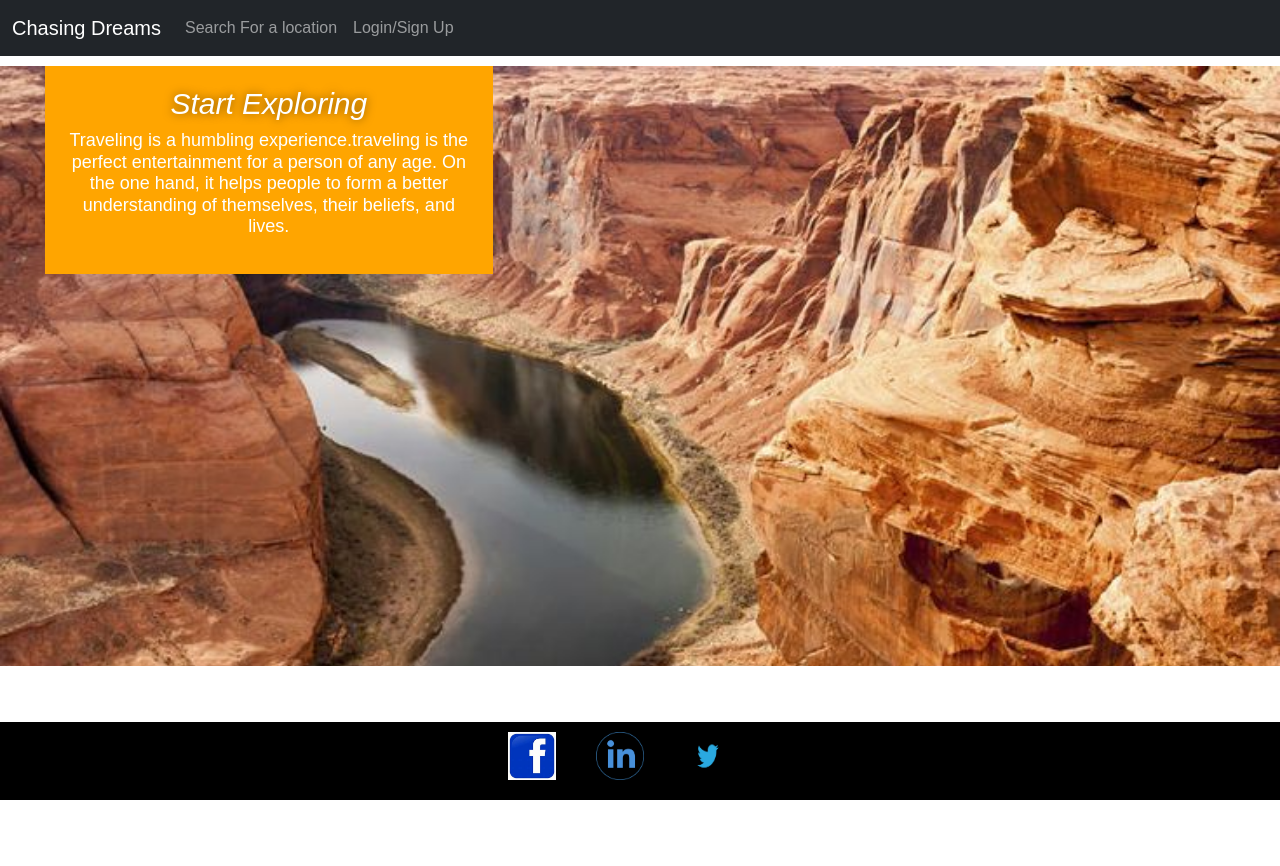
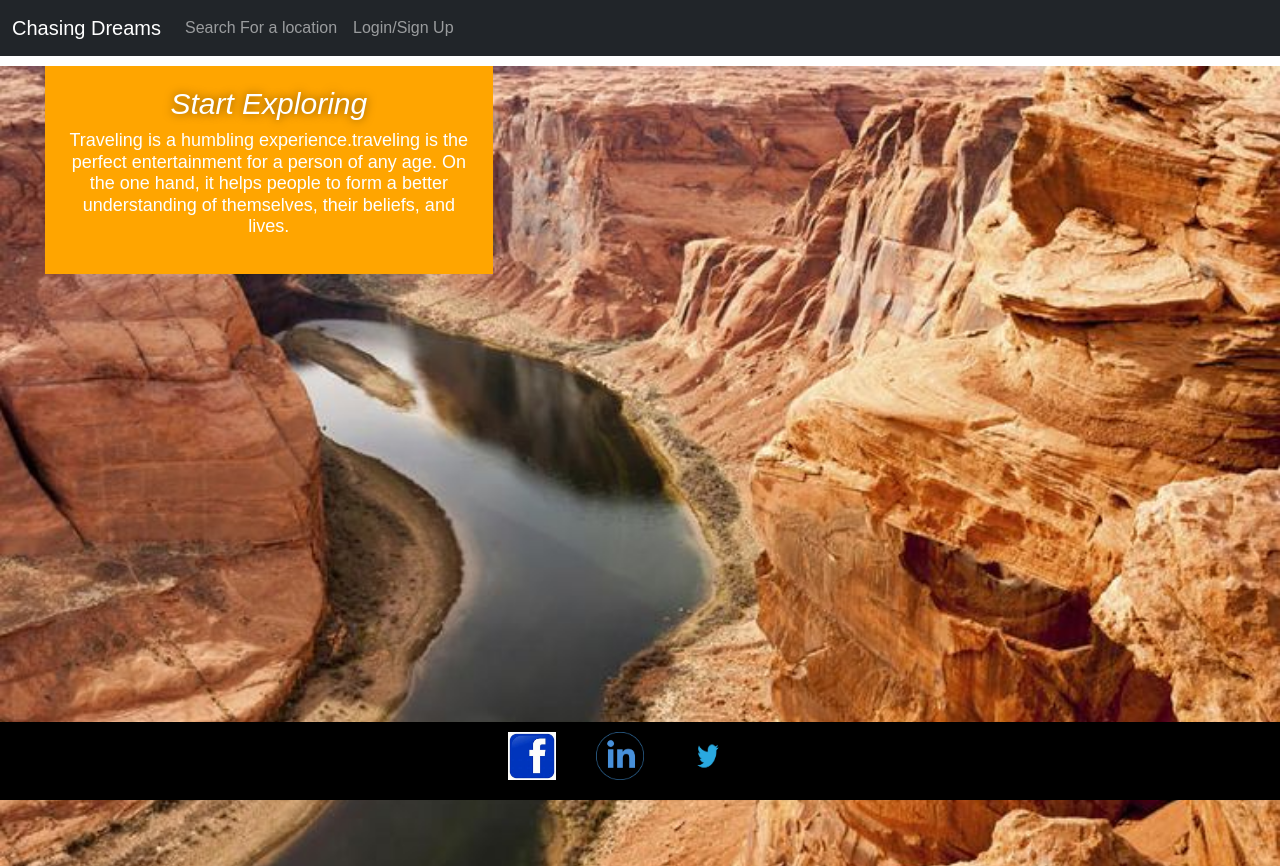
Before and after one commit to achuv37/Chasing-Dreams, a React (Create React App) app in the folder client/: page / in a window 1280 px wide. Before the commit the page ends 800 px from the top, so only its background shows below. Built offline with nearby package versions, Linux system fonts and the light colour scheme.

Commit message:
Modified searchplaces file

```diff
--- a/client/src/index.css
+++ b/client/src/index.css
@@ -46,7 +46,7 @@ h6 {
 
 
   width: 100%;
-  height: 600px;
+  height: 800px;
 }
 .hero-cta {
   width: 35%;
--- a/client/src/pages/SavedPlaces.js
+++ b/client/src/pages/SavedPlaces.js
@@ -39,7 +39,7 @@ const handleDeletePlace = async (placeId) => {
     <>
       <Jumbotron fluid className='text-light bg-dark'>
         <Container>
-          <h1>Viewing your favorite locations!</h1>
+          <h2>Viewing your favorite locations!</h2>
         </Container>
       </Jumbotron>
       <Container>
--- a/client/src/pages/SearchPlaces.js
+++ b/client/src/pages/SearchPlaces.js
@@ -40,7 +40,7 @@ const SearchPlaces = () => {
           console.log(parsedJson.lon);
           const lat = parsedJson.lat;
           const lon = parsedJson.lon;
-          const radius = '10000';
+          const radius = '20000';
 
 
           const responseNew = await fetch(`https://api.opentripmap.com/0.1/en/places/autosuggest?name=${searchInput}&lat=${lat}&lon=${lon}&radius=${radius}&apikey=5ae2e3f221c38a28845f05b63f6a8d5eabe3e17858cf7c953b943189`);
```
